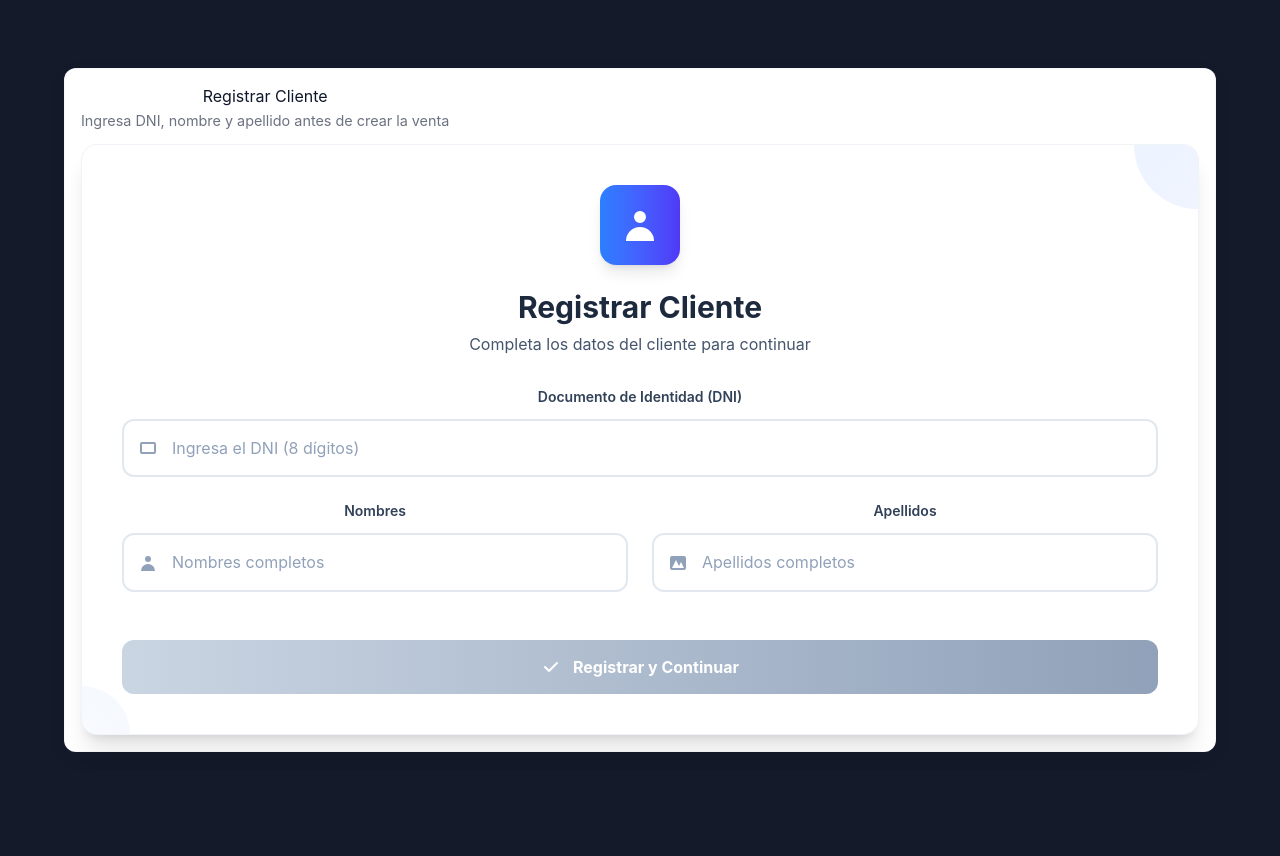
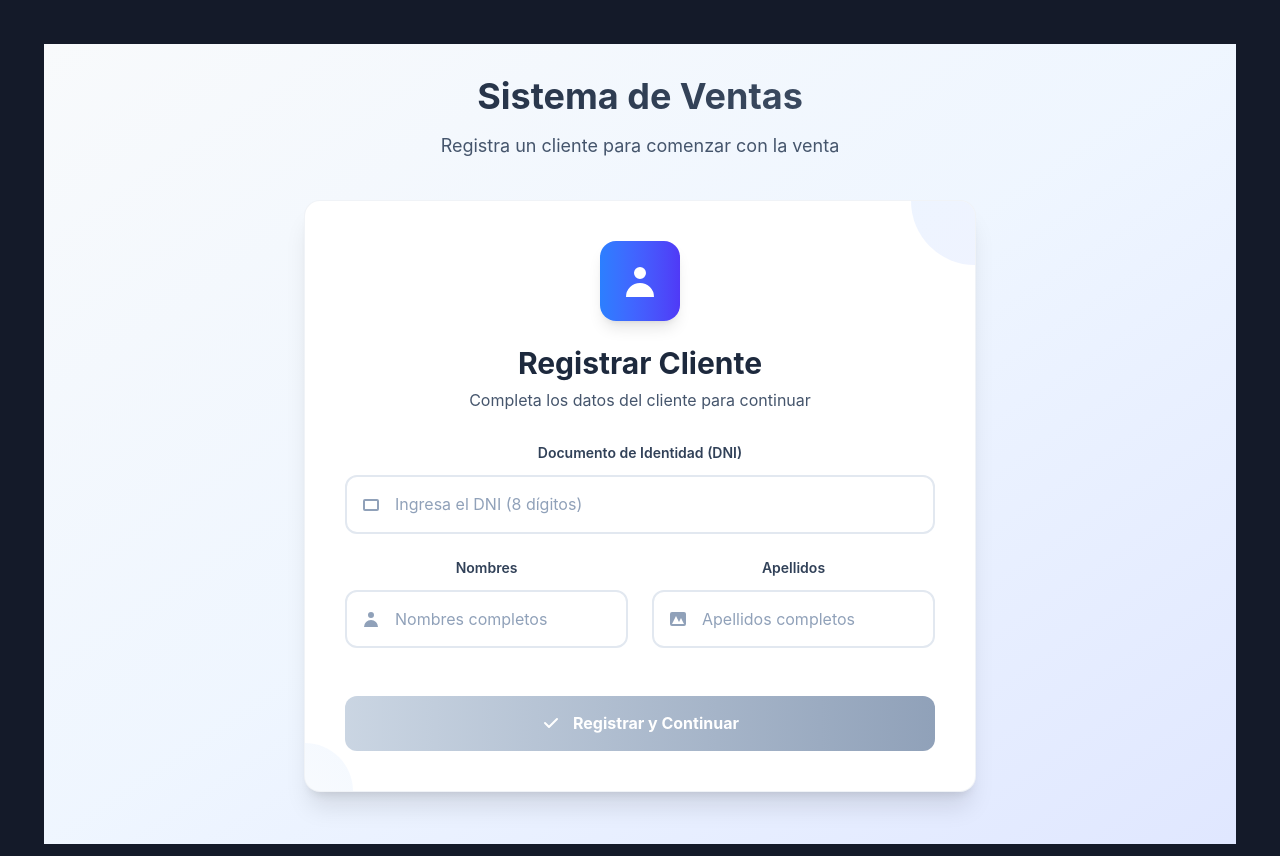
Before and after one commit to Nunu-DMG09/NunuMedic, a React app in the folder frontend/: page /ventas in a window 1280 px wide. Built offline with nearby package versions, Linux system fonts and the light colour scheme; the HTML template or start-up script is replaced by a standard one.

Commit message:
refactor VentasPage component with enhanced layout, improved client registration section, and better user guidance for an improved user experience

```diff
--- a/frontend/src/pages/VentasPage.jsx
+++ b/frontend/src/pages/VentasPage.jsx
@@ -1,7 +1,6 @@
 import React, { useState } from 'react';
 import VentasForm from '../components/ventas/VentasForm';
 import ClienteForm from '../components/ventas/ClienteForm';
-import Modal from '../components/inventario/Modal';
 
 export default function VentasPage() {
   const [cliente, setCliente] = useState(null);
@@ -15,35 +14,68 @@ export default function VentasPage() {
   }
 
   return (
-    <div className="container" style={{ paddingTop: 24 }}>
+    <div className="min-h-screen bg-gradient-to-br from-slate-50 via-blue-50 to-indigo-100 p-8">
+      <div className="max-w-7xl mx-auto">
         {!cliente ? (
-        <div className="card" style={{ padding: 16 }}>
-          <div style={{ display: 'flex', justifyContent: 'space-between', alignItems: 'center', marginBottom: 12 }}>
-            <div>
-              <h3 style={{ margin: 0 }}>Registrar Cliente</h3>
-              <div className="small-muted" style={{ marginTop: 4 }}>Ingresa DNI, nombre y apellido antes de crear la venta</div>
+          <div className="max-w-2xl mx-auto">
+            {/* Header */}
+            <div className="text-center mb-10">
+              <h1 className="text-4xl font-bold bg-gradient-to-r from-slate-800 to-slate-600 bg-clip-text text-transparent mb-4">
+                Sistema de Ventas
+              </h1>
+              <p className="text-slate-600 text-lg">Registra un cliente para comenzar con la venta</p>
             </div>
-          </div>
+
             <ClienteForm onCreated={handleClienteCreated} />
           </div>
         ) : (
           <div>
-          <div style={{ display: 'flex', justifyContent: 'space-between', alignItems: 'center', marginBottom: 12 }}>
-            <div>
-              <h3 style={{ margin: 0 }}>Registrar venta — Cliente: {cliente.nombre} {cliente.apellido} ({cliente.dni})</h3>
-              <div className="small-muted" style={{ marginTop: 4 }}>ID cliente: {cliente.id_cliente ?? '—'}</div>
+            {/* Header con cliente seleccionado */}
+            <div className="bg-white rounded-2xl shadow-xl border border-slate-200/50 p-8 mb-8">
+              <div className="flex items-center justify-between">
+                <div className="flex items-center gap-6">
+                  <div className="w-16 h-16 bg-gradient-to-r from-blue-500 to-indigo-600 rounded-2xl flex items-center justify-center shadow-lg">
+                    <svg className="w-8 h-8 text-white" fill="currentColor" viewBox="0 0 20 20">
+                      <path fillRule="evenodd" d="M10 9a3 3 0 100-6 3 3 0 000 6zm-7 9a7 7 0 1114 0H3z" clipRule="evenodd"/>
+                    </svg>
                   </div>
                   <div>
-              <button className="btn btn-outline" onClick={clearCliente}>Cambiar cliente</button>
+                    <h2 className="text-2xl font-bold text-slate-800">
+                      {cliente.nombre} {cliente.apellido}
+                    </h2>
+                    <div className="flex items-center gap-4 mt-2 text-slate-600">
+                      <span className="flex items-center gap-2">
+                        <svg className="w-4 h-4" fill="currentColor" viewBox="0 0 20 20">
+                          <path fillRule="evenodd" d="M4 4a2 2 0 00-2 2v8a2 2 0 002 2h12a2 2 0 002-2V6a2 2 0 00-2-2H4zm0 2h12v8H4V6z" clipRule="evenodd"/>
+                        </svg>
+                        DNI: {cliente.dni}
+                      </span>
+                      {cliente.id_cliente && (
+                        <span className="flex items-center gap-2">
+                          <svg className="w-4 h-4" fill="currentColor" viewBox="0 0 20 20">
+                            <path fillRule="evenodd" d="M3 4a1 1 0 011-1h12a1 1 0 011 1v2a1 1 0 01-1 1H4a1 1 0 01-1-1V4zm0 4a1 1 0 011-1h6a1 1 0 011 1v6a1 1 0 01-1 1H4a1 1 0 01-1-1v-6z" clipRule="evenodd"/>
+                          </svg>
+                          ID: {cliente.id_cliente}
+                        </span>
+                      )}
+                    </div>
                   </div>
                 </div>
 
-          <div className="card" style={{ padding: 16 }}>
-            {/* VentasForm debe aceptar prop "cliente" o "id_cliente" para usarlo al crear la venta */}
+                <button
+                  onClick={clearCliente}
+                  className="px-6 py-3 bg-slate-100 hover:bg-slate-200 text-slate-700 rounded-xl font-semibold transition-all duration-200 hover:scale-105"
+                >
+                  Cambiar Cliente
+                </button>
+              </div>
+            </div>
+
+            {/* Formulario de venta */}
             <VentasForm cliente={cliente} />
-          </div>
           </div>
         )}
       </div>
+    </div>
   );
 }
```
Lines whose indentation alone changed are shown as unchanged.
